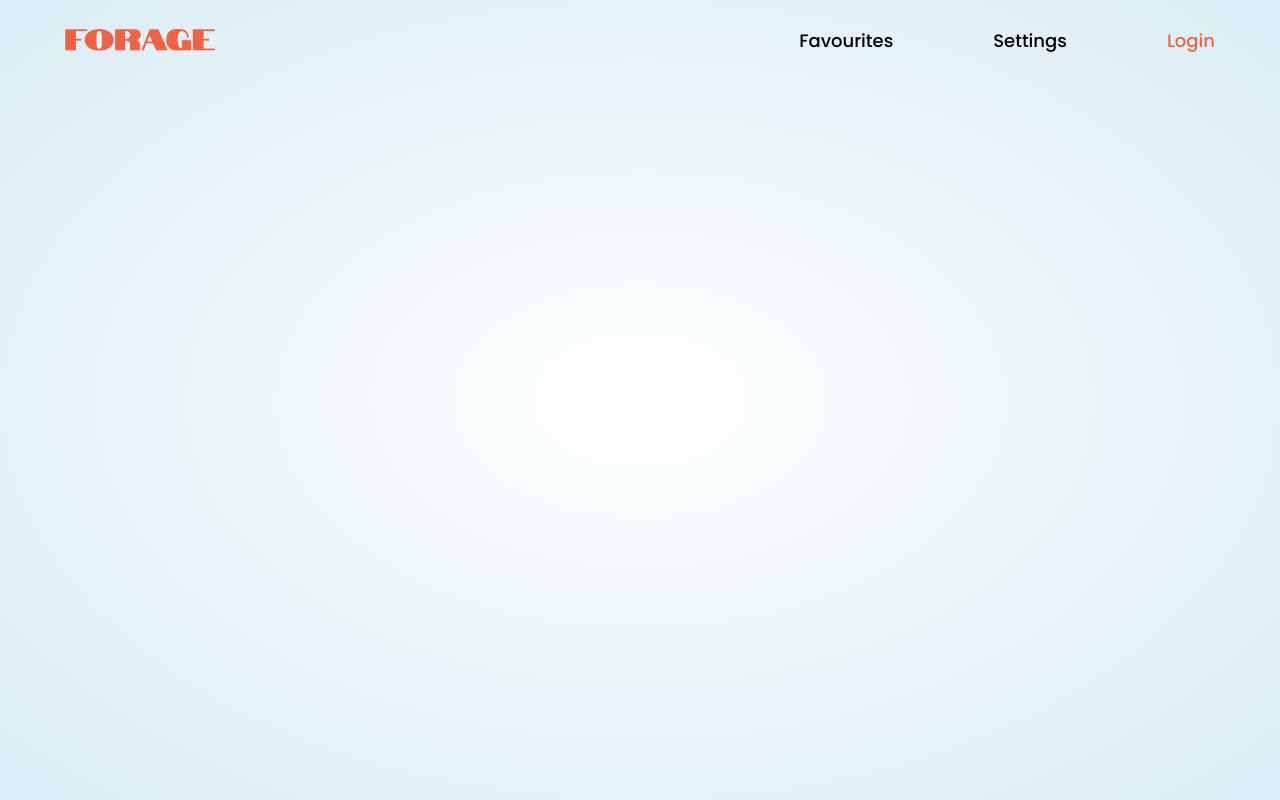
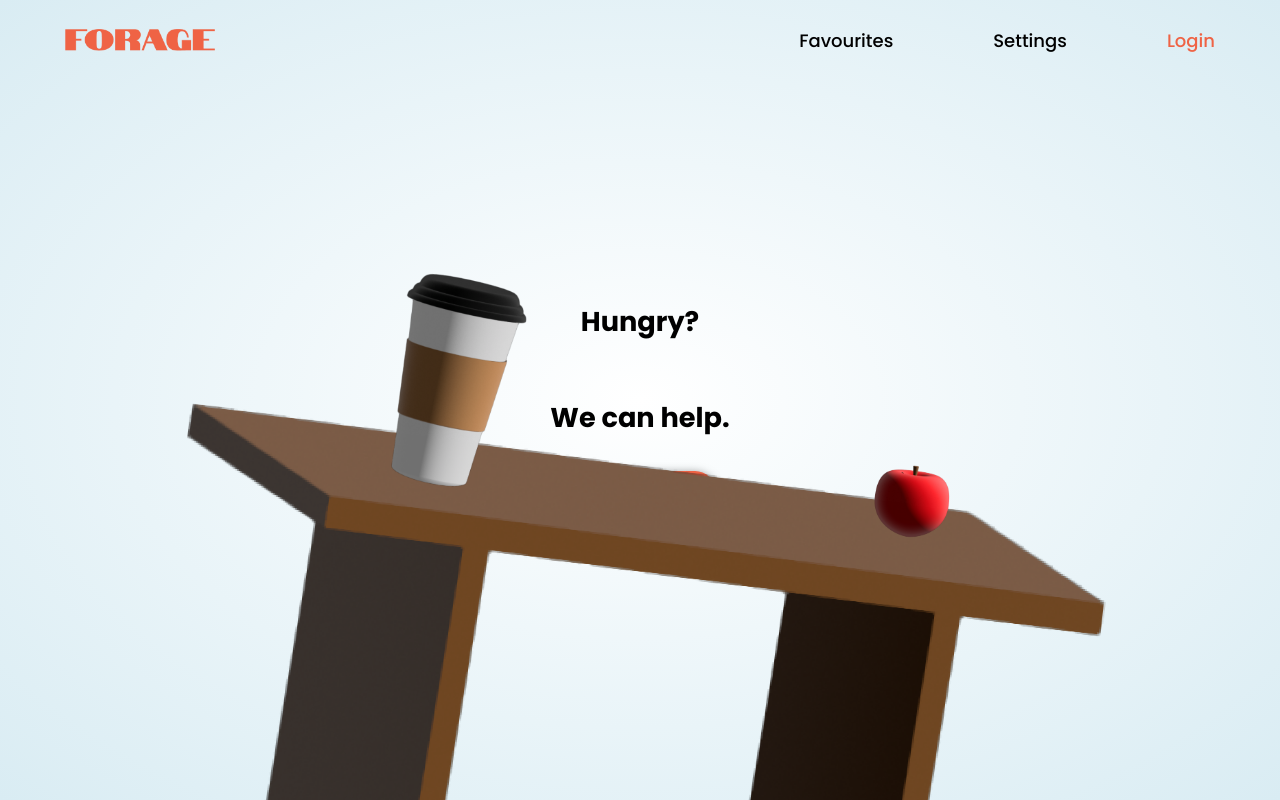
Before and after one commit to eilidhma/forage, a Next.js app: page / in a window 1280 px wide. Shown: the top 800 px of the page. Built offline with nearby package versions, Linux system fonts and the light colour scheme.

Commit message:
started main page

```diff
--- /dev/null
+++ b/comps/Button/index.js
@@ -0,0 +1,38 @@
+import styled from "styled-components";
+import { useRouter } from "next/router";
+import { comp_themes, themes, view_themes } from "../../utils/variables";
+import { useTheme } from "../../utils/provider";
+import { useItemsView } from "../../utils/provider";
+import { colors } from "../../utils/colors";
+import Dietary from "../Dietary";
+
+const But = styled.button`
+  display:flex;
+  justify-content:center;
+  align-items:center;
+  box-shadow: 0px 2px 10px ${props=>props.shadow};
+  border-radius: 20px;
+  background-color:#EF6345;
+  padding:5px 10px 5px 10px;
+  font-family: "Poppins", sans-serif;
+  font-weight: 300;
+  font-size:1.2rem;
+  color:white;
+  border:none;
+  width:150px;
+  height:50px;
+`
+
+const Button = ({
+  text='text',
+  onClick=()=>{}
+}) => {
+
+  const {theme, setTheme} = useTheme();
+
+  return <But onClick={onClick} shadow={themes[theme].button_shadow}>
+    {text}
+  </But>
+}
+
+export default Button;
--- a/pages/index.js
+++ b/pages/index.js
@@ -8,6 +8,8 @@ import Card from '../comps/Card'
 import Close from '../comps/Close'
 import Heart from '../comps/Heart'
 import { useState } from 'react'
+import Button from '../comps/Button'
+import Title from '../comps/Title'
 
 const Wrapper = styled.div`
   display: flex;
@@ -16,10 +18,25 @@ const Wrapper = styled.div`
   height: 100vh;
 `
 
+const ImgCont = styled.div`
+  position: absolute;
+  overflow: hidden;
+  top: 250px;
+`
+
+const Intro = styled.div`
+  display: flex;
+  justify-content: center;
+  align-items: center;
+  flex-direction: column;
+`
+
 export default function Home() {
 
   const [isVisible, setIsVisible] = useState(true);
   const [isToggled, setIsToggled] = useState(false);
+  const introText = `Hungry?\n We can help.`
+
 
   return <>
       <NavBar
@@ -28,6 +45,17 @@ export default function Home() {
 
       <Background/>
     <Wrapper>
+      {/* ------------ PLACEHOLDER ------------ */}
+      <ImgCont>
+        <img width={1000} src='table.png'/>
+      </ImgCont>
+      {/* ------------ PLACEHOLDER ------------ */}
+
+      <Intro>
+        <Title title="Hungry?"/>
+        <Title title="We can help."/>
+        <Button text='Start'/>
+      </Intro>
       {/* <Slider bgcolor='#1B2B47'/> */}
 
       {/* <Switch
--- a/pages/settings.js
+++ b/pages/settings.js
@@ -9,7 +9,6 @@ import Title from '../comps/Title'
 import { themes } from "../utils/variables";
 import { useTheme } from "../utils/provider";
 import { useItemsView } from '../utils/provider';
-import Card from '../comps/Card'
 
 const Wrapper = styled.div`
   display: flex;
@@ -60,6 +59,8 @@ const Text = styled.p`
 export default function Settings() {
 
   const [isVisible, setIsVisible] = useState(true);
+  const [isDarkToggled, setIsDarkToggled] = useState(false);
+  const [isModeToggled, setIsModeToggled] = useState(false);
 
   const {theme, setTheme} = useTheme();
   const {items_view, setItemsView} = useItemsView();
@@ -72,7 +73,6 @@ export default function Settings() {
       <Background/>
     <Wrapper>
       <Title title='Settings'/>
-      <Card/>
       <SettingsCont>
         <Setting>
           <Left>
--- a/utils/variables.js
+++ b/utils/variables.js
@@ -6,7 +6,8 @@ export const themes = {
     accent:'#EF6345',
     overlay:'rgba(255,255,255,0.5)',
     card_bg_color:'#EDF2F4',
-    shadow:'#1B2B47'
+    shadow:'#1B2B47',
+    button_shadow:'rgba(0, 0, 0, 0.5)'
   },
   dark:{
     outerGradient:'#000000',
@@ -15,7 +16,8 @@ export const themes = {
     accent:'#EF6345',
     overlay:'rgba(27,43,71,0.5)',
     card_bg_color:'#1B2B47',
-    shadow:'#FFFFFF'
+    shadow:'#FFFFFF',
+    button_shadow:'rgba(255, 255, 255, 0.5)'
   }
 }
 
```
Also changed, not shown: public/table.png (added), public/table.svg (added).
